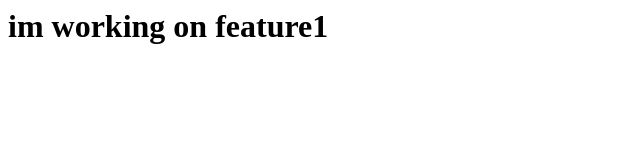
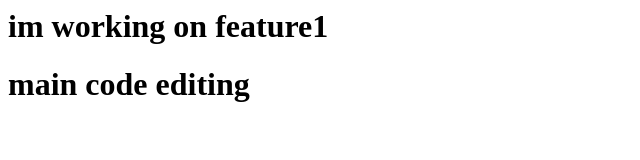
Before and after one commit to KKSukanya/academymain, a plain HTML site: page index.html in a window 1280 px wide. Shown: the whole page, without its empty margins (0-640 px from the left). Drawn offline with Linux system fonts and the light colour scheme.

Commit message:
Update index.html

```diff
--- a/index.html
+++ b/index.html
@@ -1 +1,2 @@
 <h1>im working on feature1 </h1>
+<h1>main code editing</h1>
```
